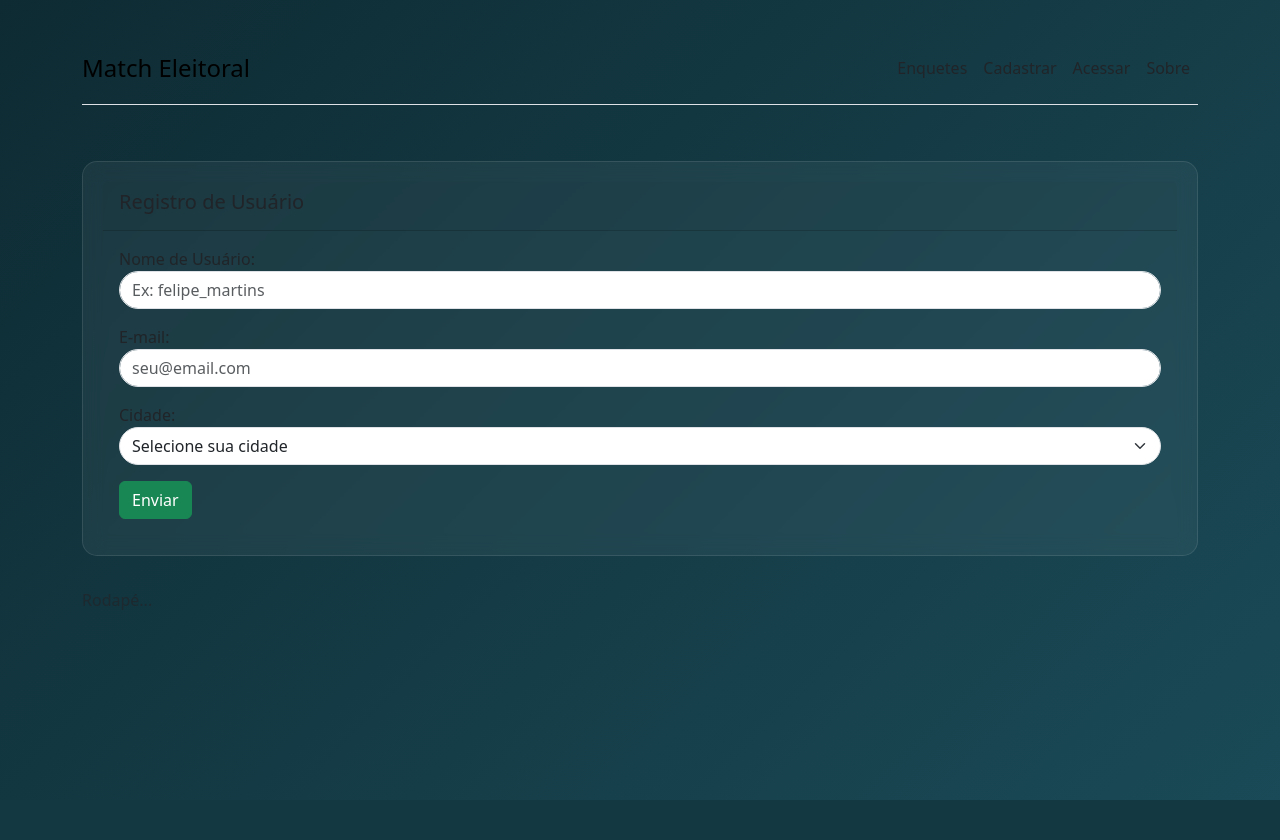
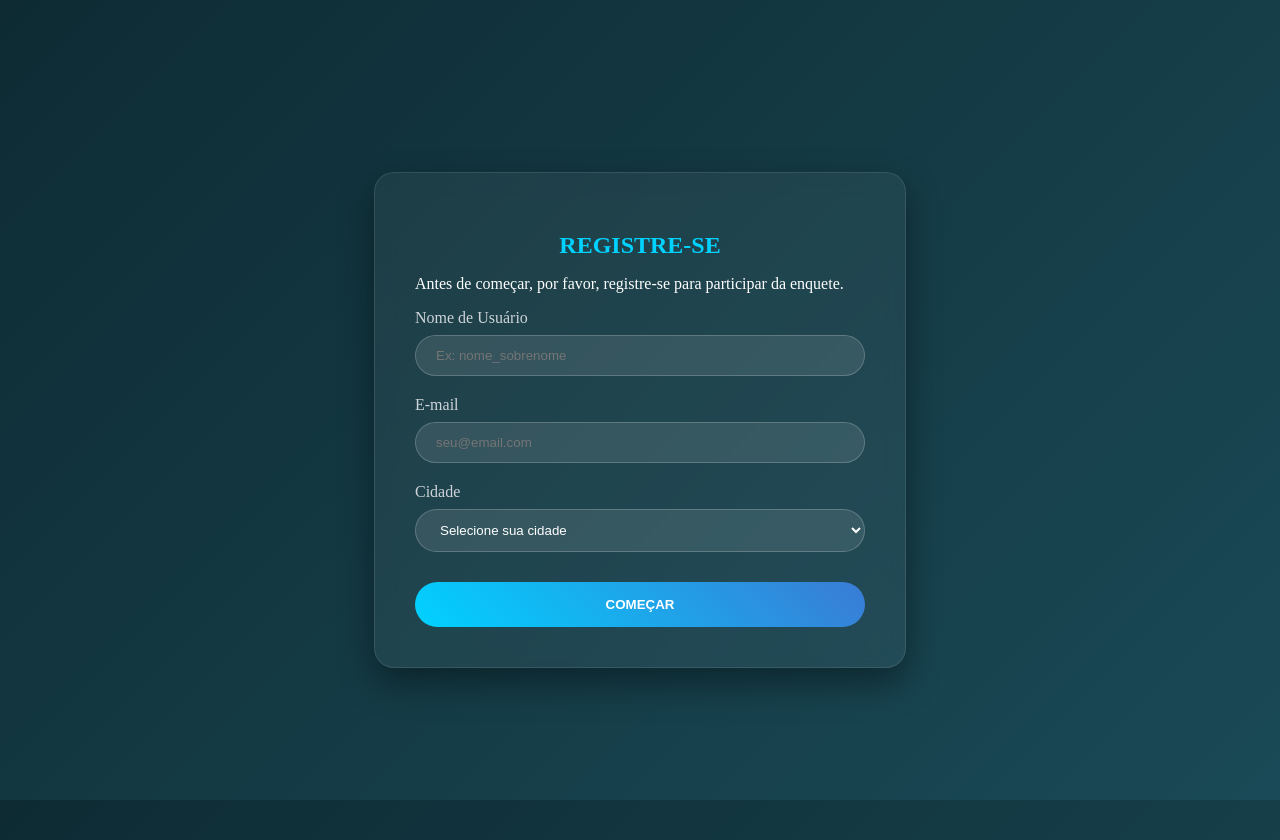
Before and after one commit to Felipe-m-s/Enquete, a Django app: page /account/signup in a window 1280 px wide. Before the commit the page ends 800 px from the top, so only its background shows below. Run offline with Django 5.2, Linux system fonts and the light colour scheme.

Commit message:
Fazendo a parte gráfica da página inicial, das perguntas e do registro do usuário

```diff
--- a/accounts/forms.py
+++ b/accounts/forms.py
@@ -5,7 +5,7 @@ class AccountSingupForm(forms.Form):
     username = forms.CharField(
         label='Nome de Usuário',
         max_length=150,
-        widget=forms.TextInput(attrs={'class': 'form-control rounded-pill', 'placeholder': 'Ex: felipe_martins'})
+        widget=forms.TextInput(attrs={'class': 'form-control rounded-pill', 'placeholder': 'Ex: nome_sobrenome'})
     )
     email = forms.EmailField(
         label='E-mail',
@@ -37,27 +37,4 @@ class AccountSingupForm(forms.Form):
     # Validação e-mail
     def clean_email(self):
         email = self.cleaned_data.get('email')
-        if User.objects.filter(email=email).exists():
-            raise forms.ValidationError("Este e-mail já está cadastrado.")
         return email
-
-    # class Meta:
-    #     model = User
-    #     fields = ['username', 'email', 'city', 'password']
-    #     widgets = {
-    #         'city': forms.Select(choices=[
-    #             (1, 'Conceição do Mato dentro'),
-    #             (2, 'Gouveia'),
-    #             (3, 'Diamantina'),
-    #             (4, 'Datas'),
-    #             (5, 'Sabinópolis'),
-    #             (6, 'Guanhães'),
-    #             (7, 'Alvorada de Minas'),
-    #             (8, 'Cantagalo'),
-    #             (9, 'Peçanha'),
-    #             (10, 'Presidente Kubitschek'),
-    #             (11, 'Santo Antônio do Itambé'),
-    #             (12, 'Serra Azul'),
-    #             (13, 'Serro')
-    #         ])
-    #     }
--- a/polls/views.py
+++ b/polls/views.py
@@ -14,11 +14,7 @@ User = get_user_model()
 # Create your views here.
 
 def index(request):
-    # return HttpResponse("Olá")
-    # return render(request, 'index.html')
-    aviso = 'Aviso importante: Esta pagina não precisa de login para ser acessada.'
-    messages.warning(request, aviso)
-    return render (request, 'index.html', {'title': 'Bem-vindo à Enquete!'})
+    return render (request, 'index.html', {'title': 'Bem-vindo à enquete da Semana Jurídica!'})
 
 @login_required
 def ola(request):
--- a/templates/_base.html
+++ b/templates/_base.html
@@ -6,6 +6,7 @@
     <meta name="viewport" content="width=device-width, initial-scale=1.0">
     <title>
         {% block head_title %}
+        Voto Inteligente
         {% endblock %}
     </title>
     <link rel="shortcut icon" type="image/x-icon" href="{% static 'images/favicon.ico' %}">
@@ -15,23 +16,21 @@
 </head>
 <style>
     body {
-        /* Gradiente suave: do seu #0E2B33 para um tom um pouco mais azulado */
+
         background: linear-gradient(135deg, #0E2B33 0%, #1a4a57 100%);
 
-        /* Fixa o fundo para ele não "quebrar" ao rolar a página */
         background-attachment: fixed;
         background-repeat: no-repeat;
         background-size: cover;
 
-        /* Altura mínima da tela cheia */
+
         min-height: 100vh;
 
-        /* Cor do texto global (branco para contrastar com o fundo escuro) */
         color: #ffffff;
         margin: 0;
     }
 
-    /* Ajuste para que os containers do Bootstrap fiquem legíveis */
+
     .container {
         padding-top: 2rem;
     }
@@ -49,6 +48,87 @@
     border: 1px solid rgba(255, 255, 255, 0.1);
     border-radius: 15px;
     padding: 20px;
+    align-items: center;
+    }
+
+    .card-title-question {
+        display: inline-block;
+        background-color: rgba(0, 210, 255, 0.2);
+        color: #00d2ff;
+        padding: 5px 15px;
+        border-radius: 50px;
+        font-size: 0.8rem;
+        font-weight: bold;
+        text-transform: uppercase;
+        letter-spacing: 2px;
+        border: 1px solid rgba(0, 210, 255, 0.3);
+        margin-bottom: 15px;
+    }
+
+    h1 {
+        font-size: 2rem;
+        font-weight: 800;
+        color: #ffffff;
+        line-height: 1.3;
+        margin-bottom: 2rem;
+        text-shadow: 0 2px 4px rgba(0,0,0,0.3);
+    }
+
+    #btn-salvarEscolha {
+        background: linear-gradient(45deg, #007bff, #00d2ff);
+        border: none;
+        border-radius: 50px;
+        padding: 12px 35px;
+        font-weight: bold;
+        text-transform: uppercase;
+        letter-spacing: 1px;
+        box-shadow: 0 4px 15px rgba(0, 123, 255, 0.3);
+        transition: all 0.3s ease;
+        align-items: right;
+    }
+
+    #btn-salvarEscolha:hover {
+        transform: translateY(-2px);
+        box-shadow: 0 6px 20px rgba(0, 210, 255, 0.5);
+    }
+
+    .nav-link {
+        color: rgba(255, 255, 255, 0.7) !important;
+        font-weight: 500;
+        transition: color 0.3s;
+    }
+
+    .nav-link:hover {
+        color: #00d2ff !important;
+    }
+
+    input[type="radio"] {
+        display: none;
+    }
+
+    #choice {
+        display: block;
+        background: rgba(255, 255, 255, 0.05);
+        border: 2px solid rgba(255, 255, 255, 0.1);
+        border-radius: 12px;
+        padding: 15px 20px;
+        margin-bottom: 12px;
+        cursor: pointer;
+        transition: all 0.3s ease;
+        color: #ced4da;
+    }
+
+    #choice:hover {
+        background: rgba(255, 255, 255, 0.1);
+        border-color: rgba(255, 255, 255, 0.3);
+    }
+
+    /* Estilo quando a opção está marcada */
+    input[type="radio"]:checked + #choice {
+        background: rgba(0, 210, 255, 0.1);
+        border-color: #00d2ff;
+        color: #ffffff;
+        box-shadow: 0 0 15px rgba(0, 210, 255, 0.2);
     }
 
 </style>
--- a/templates/_layout1.html
+++ b/templates/_layout1.html
@@ -1,9 +1,5 @@
 {% extends '_base.html' %}
 {% load static %}
-
-{% block head_title %}
-    Voto Inteligente
-{% endblock %}
 
 {% block css %}
     <link rel="stylesheet" href="https://cdn.jsdelivr.net/npm/bootstrap@5.3.8/dist/css/bootstrap.min.css">
@@ -12,10 +8,26 @@
 {% endblock %}
 
 {% block header %}
+    <style>
+        .brand-match {
+            font-weight: 800;
+            letter-spacing: -0.5px;
+            color: #ffffff;
+            text-transform: uppercase;
+        }
+
+        .brand-match span {
+            background: linear-gradient(to right, #00d2ff, #3a7bd5);
+            background-clip: text;
+            -webkit-background-clip: text;
+            -webkit-text-fill-color: transparent;
+            font-weight: 900;
+        }
+    </style>
     <div class="container">
         <header class="d-flex flex-wrap justify-content-center py-3 mb-4 border-bottom">
         <a href="{% url 'index' %}" class="d-flex align-items-center mb-3 mb-md-0 me-md-auto link-body-emphasis text-decoration-none">
-        <span class="fs-4">Match Eleitoral</span>
+        <span class="navbar-brand fs-4 brand-match">Match <span>Eleitoral</span></span>
         </a>
         <ul class="nav nav-pills">
             <li class="nav-pills">
--- a/templates/_layout2.html
+++ b/templates/_layout2.html
@@ -1,9 +1,5 @@
 {% extends '_base.html' %}
 {% load static %}
-
-{% block head_title %}
-    Voto Inteligente
-{% endblock %}
 
 {% block css %}
     <link rel="stylesheet" href="https://cdn.jsdelivr.net/npm/bootstrap@5.3.8/dist/css/bootstrap.min.css">
--- /dev/null
+++ b/templates/_layout3.html
@@ -0,0 +1,2 @@
+{% extends '_base.html' %}
+{% load static %}
--- a/templates/registration/signup_form.html
+++ b/templates/registration/signup_form.html
@@ -1,17 +1,107 @@
-{% extends '_layout1.html' %}
+{% extends '_layout3.html' %}
 
 {% block content %}
-    <div class="card">
-        <div class="card-header">
-            <h5 class="card-title">Registro de Usuário</h5>
-        </div>
-        <div class="card-body">
-            <form method="post">
-                {% csrf_token %}
-                {{ form.as_p}}
-                <button type="submit" class="btn btn-success">Enviar</button>
-            </form>
+<style>
+    body, html {
+        height: 100%;
+        margin: 0;
+    }
+
+    .wrapper {
+        min-height: 100vh;
+        display: flex;
+        align-items: center;
+        justify-content: center;
+        padding: 20px;
+    }
+
+    .signup-card {
+        background: rgba(255, 255, 255, 0.05);
+        backdrop-filter: blur(10px);
+        border: 1px solid rgba(255, 255, 255, 0.1);
+        border-radius: 20px;
+        padding: 40px;
+        width: 100%;
+        max-width: 450px;
+        box-shadow: 0 15px 35px rgba(0,0,0,0.4);
+    }
+
+    .card-title {
+        color: #00d2ff;
+        font-weight: bold;
+        margin-bottom: 5px;
+        text-transform: uppercase;
+    }
+
+    .form-group {
+        display: flex;
+        flex-direction: column;
+        margin-bottom: 20px;
+    }
+
+    .form-group label {
+        color: #ced4da;
+        margin-bottom: 8px;
+        font-weight: 500;
+    }
+
+    .form-control, .form-select {
+        background: rgba(255, 255, 255, 0.1) !important;
+        border: 1px solid rgba(255, 255, 255, 0.2) !important;
+        color: white !important;
+        border-radius: 50px !important;
+        padding: 12px 20px !important;
+    }
+
+    option {
+            background-color: #0e2b33d7;
+            color: white;
+        }
+
+    .btn-enviar {
+        background: linear-gradient(45deg, #00d2ff, #3a7bd5);
+        border: none;
+        border-radius: 50px;
+        padding: 15px;
+        font-weight: bold;
+        text-transform: uppercase;
+        color: white;
+        width: 100%;
+        transition: 0.3s;
+        margin-top: 10px;
+    }
+
+    .btn-enviar:hover {
+        transform: scale(1.02);
+        box-shadow: 0 5px 15px rgba(0, 210, 255, 0.3);
+    }
+
+</style>
+
+<div class="wrapper">
+    <div class="signup-card">
+        <div class="text-center mb-4">
+            <h2 class="card-title" align="center">Registre-se</h2>
+            <p class="text-white-50">Antes de começar, por favor, registre-se para participar da enquete.</p>
         </div>
 
+        <form method="post">
+            {% csrf_token %}
+
+            {% for field in form %}
+                <div class="form-group">
+                    <label for="{{ field.id_for_label }}">{{ field.label }}</label>
+                    {{ field }}
+                    {% if field.errors %}
+                        <small class="text-danger mt-1">{{ field.errors|striptags }}</small>
+                    {% endif %}
+                </div>
+            {% endfor %}
+
+            <button type="submit" class="btn btn-enviar">
+                Começar
+            </button>
+        </form>
     </div>
+</div>
 {% endblock %}
--- a/webEnquete/settings.py
+++ b/webEnquete/settings.py
@@ -29,7 +29,7 @@ BASE_DIR = Path(__file__).resolve().parent.parent
 SECRET_KEY = os.environ.get('DJANGO_SECRET_KEY')
 
 # SECURITY WARNING: don't run with debug turned on in production!
-DEBUG = int(os.environ.get('DJANGO_DEBUG', default=1))
+DEBUG = int(os.environ.get('DJANGO_DEBUG', default=0))
 
 ALLOWED_HOSTS = str(os.environ.get('DJANGO_ALLOWED_HOSTS')).split(',')
 
```
Also changed, not shown: templates/index.html (+17 -2 lines), templates/polls/question_detail.html (+5 -12 lines), db.sqlite3.
